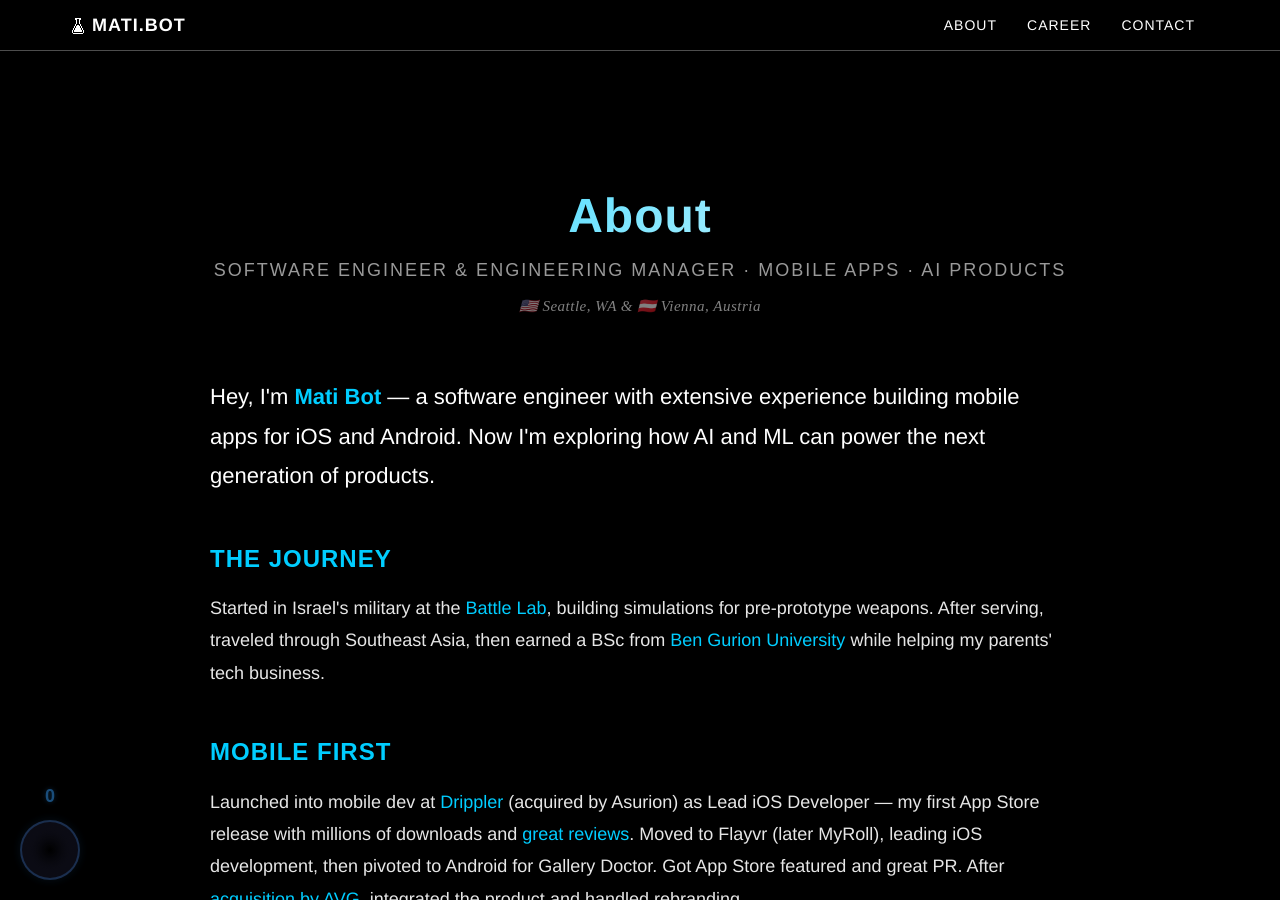
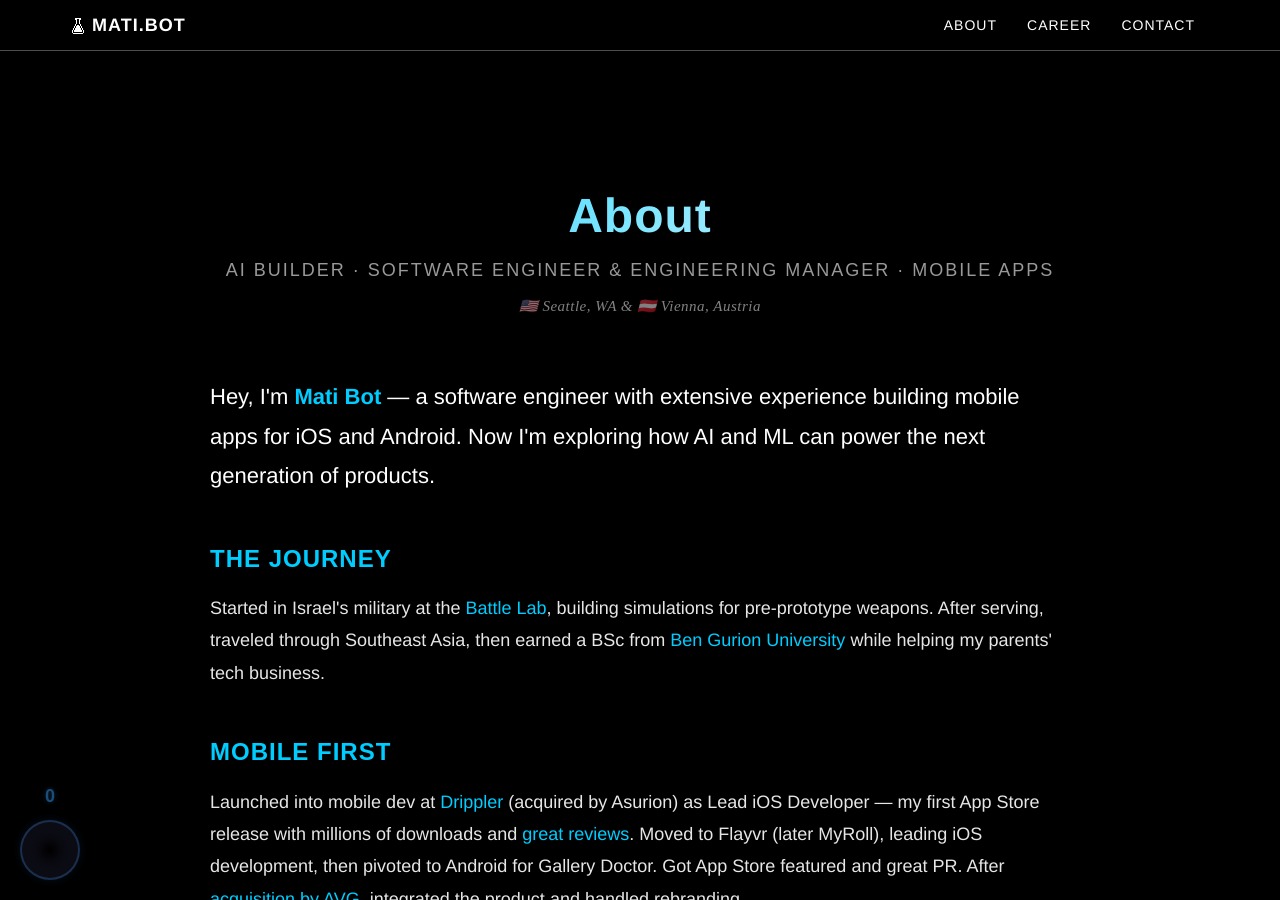
Before and after one commit to MatiBot/MatiBot.github.io, a Jekyll site: the page built from index.html, in a window 1280 px wide and 900 px high, scrolled down 1040 px. Built offline with Jekyll 4.4.1, drawn with Linux system fonts in a browser that asks for light colours; nearby versions of some CDN libraries; library files that are not in the unit come from our copies; comment, search, counter and statistics services are not loaded; some of the changed text lies outside the part shown.

Commit message:
Show AI Builder role and succession.bot consulting
Replace the 2025 stealth startup placeholder with AI Builder at a
stealth AI startup (since Jun 2026), add AI Consultant at
succession.bot with its icon and link, and update the About bio
and subtitle to match.

Co-Authored-By: Claude Opus 5.5 <noreply@anthropic.com>

```diff
--- a/_config.yml
+++ b/_config.yml
@@ -43,9 +43,13 @@ reddit-share: True
 
 events:
   - image: "/img/career/future.png"
-    date: "2025 - Present"
-    description: "Stealth Startup"
+    date: "Jun 2026 - Present"
+    description: "AI Builder @ Stealth AI Startup"
     url: "mailto:hi@mati.bot"
+  - image: "/img/career/succession.png"
+    date: "2026 - Present"
+    description: "AI Consultant @ <a href=\"https://succession.bot/\">succession.bot</a>"
+    url: "https://succession.bot/"
   - image: "/img/career/airbnb.jpg"
     date: "2017 - 2025"
     description: "Staff Software Engineer (2017-2022) & Engineering Manager (2022-2025) @ <a href=\"https://www.airbnb.com/\">Airbnb</a>."
--- a/_includes/career.html
+++ b/_includes/career.html
@@ -10,11 +10,24 @@
 
                     <div class="timeline-entry">
                         <div class="timeline-icon">
-                            <img src="/img/career/future.png" alt="2025 - Present" class="icon-img">
+                            <img src="/img/career/future.png" alt="Jun 2026 - Present" class="icon-img">
                         </div>
                         <div class="timeline-card">
-                            <div class="timeline-date">2025 - Present @ <span class="timeline-company-name">Stealth AI Product Startup</span></div>
-                            <div class="timeline-title">Perpetuum Initiator</div>
+                            <div class="timeline-date">Jun 2026 - Present @ <span class="timeline-company-name">Stealth AI Startup</span></div>
+                            <div class="timeline-title">AI Builder</div>
+                        </div>
+                    </div>
+
+                    <div class="timeline-entry">
+                        <div class="timeline-icon">
+                            <img src="/img/career/succession.png" alt="2026 - Present" class="icon-img">
+                        </div>
+                        <div class="timeline-card">
+                            <div class="timeline-date">2026 - Present @ <span class="timeline-company-name"><a href="https://succession.bot/">succession.bot</a></span></div>
+                            <div class="timeline-title">AI Consultant</div>
+                            <div class="timeline-projects">
+                                <div class="timeline-project">Boutique AI service company for tech-heavy family businesses, helping them transition to AI.</div>
+                            </div>
                         </div>
                     </div>
 
--- a/about.html
+++ b/about.html
@@ -6,7 +6,7 @@ title: About
 <div class="modern-bio">
   <div class="bio-header">
     <h2 class="bio-title">About</h2>
-    <div class="bio-subtitle">Software Engineer & Engineering Manager · Mobile Apps · AI Products</div>
+    <div class="bio-subtitle">AI Builder · Software Engineer & Engineering Manager · Mobile Apps</div>
     <div class="bio-location">🇺🇸 Seattle, WA & 🇦🇹 Vienna, Austria</div>
   </div>
 
@@ -39,7 +39,7 @@ title: About
     <div class="bio-section">
       <h3 class="bio-section-title">Beyond Airbnb</h3>
       <p>
-        Building the next generation of AI products at Stealth Startup.
+        AI Builder at a stealth AI startup since June 2026. Also AI Consultant for <a href="https://succession.bot/">succession.bot</a>, a boutique AI service company helping tech-heavy family businesses transition to AI.
       </p>
     </div>
 
```
Also changed, not shown: img/career/succession.png (added), img/career/succession.webp (added).
